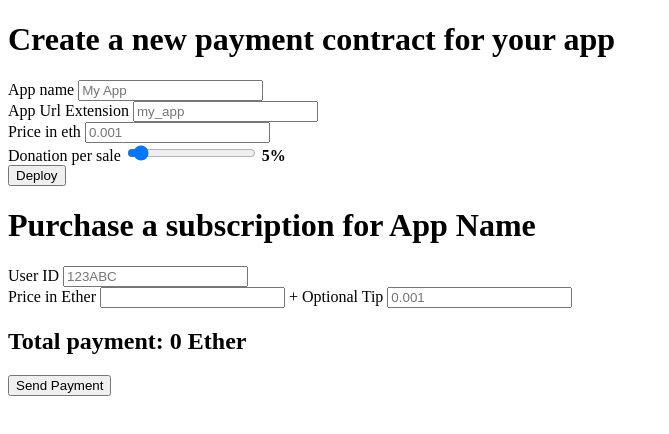
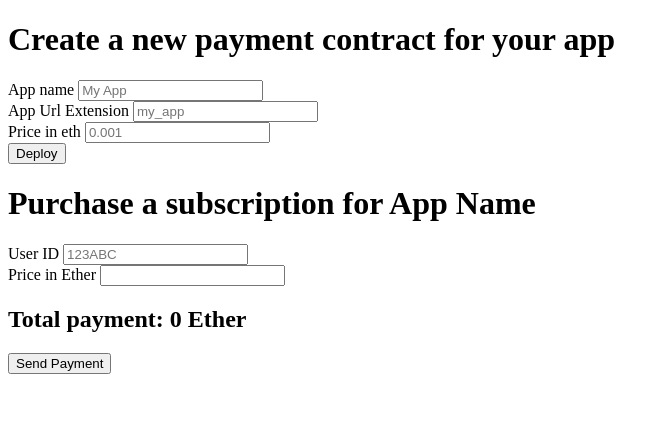
Before and after one commit to willemolding/subscryption, a website: page app/index.html in a window 1280 px wide. Shown: the whole page, without its empty margins (0-669 px from the left). Drawn offline with Linux system fonts and the light colour scheme; files whose address does not match are found by name.

Commit message:
fixes share to 1% in form. Removes optional tip and share slider

```diff
--- a/app/index.html
+++ b/app/index.html
@@ -28,13 +28,6 @@
            <input required type="number" min="0" max="" step="0.000000000000000001" class="form-control" id="appPriceInput" placeholder="0.001">
          </div>
 
-         <div class="form-group">
-           <label for="appDonationInput">Donation per sale</label>
-           <input type="range" class="form-control" id="appDonationInput" value="5" min="0" max="100" step="0.1" oninput="App.updateNewContractForm();">
-           <span style="font-weight: bold;"><span id=donationSliderValueLabel>5</span>%</span>
-           <span id="messageToUser"></span>
-         </div>
-
          <button type="submit" class="btn btn-default">Deploy</button>
        </form>
      </div>
@@ -52,8 +45,6 @@
          <div class="form-group">
            <label for="purchasePrice">Price in Ether</label>
            <input type="number" class="form-control" id="purchasePrice" readonly>
-          <label for="tip">+ Optional Tip</label>
-           <input required type="number" class="form-control" id="tip" min="0" max="" step="0.000000000000000001" placeholder="0.001" onchange="App.updateSendEtherForm();">
          </div>
 
          <div class="form-group">
--- a/app/javascripts/app.js
+++ b/app/javascripts/app.js
@@ -86,43 +86,18 @@ window.App = {
 	},
 
 	updateSendEtherForm: function() {
-		var purchasePrice = Number(document.getElementById("purchasePrice").value);
-		var tip = Number(document.getElementById("tip").value);
-		var totalPayment = purchasePrice + tip;
+
 		document.getElementById("totalPayment").innerHTML = totalPayment;
 	},
 
 	updateNewContractForm: function() {
-		var sliderValue = document.getElementById("appDonationInput").value;
-		document.getElementById("donationSliderValueLabel").innerHTML = sliderValue
-		var message = "";
-		if(sliderValue == 0) {
-			message = "Aww come on don't be like that...";
-		} else if(sliderValue < 3) {
-			message = "Better than nothing I guess";
-		} else if(sliderValue < 5) {
-			message = "Getting there"
-		} else if(sliderValue < 10) {
-			message = "Thanks, we really appreciate it";
-		} else if(sliderValue < 20) {
-			message = "Amazing contribution! Thanks";
-		} else if(sliderValue < 27) {
-			message = "This is how much of a cut Apple would be taking ;)";
-		} else if(sliderValue < 50) {
-			message = "Wow are you sure?";
-		} else if(sliderValue < 100) {
-			message = "OMG amazing!!!!!";
-		} else if(sliderValue == 100) {
-			message = "You sir, are a LEGEND";
-		}
-		document.getElementById("messageToUser").innerHTML = message;
 	},
 
 	deployNewServiceContract: function() {
 		var appName = document.getElementById("appNameInput").value;
 		var appUrlName = document.getElementById("appUrlNameInput").value;
 		var priceInWei = web3.toWei(document.getElementById("appPriceInput").value, 'ether');
-		var beneficiaryShare = document.getElementById("appDonationInput").value / 100 * web3.toWei(1, 'ether');
+		var beneficiaryShare = web3.toWei(0.01, 'ether');
 		var billingPeriodInSeconds = 0;
 
 		console.log("deploying new service contract:");
@@ -147,9 +122,7 @@ window.App = {
 	addEtherToAccount: function() {
 		console.log("Adding ether to account");
 
-		var purchasePrice = Number(document.getElementById("purchasePrice").value);
-		var tip = Number(document.getElementById("tip").value);
-		var totalPayment = purchasePrice + tip;
+		var totalPayment = Number(document.getElementById("purchasePrice").value);;
 
 		var appUrlName = window.location.hash.substring(1);
 		var userID = document.getElementById("userID").value;
```
